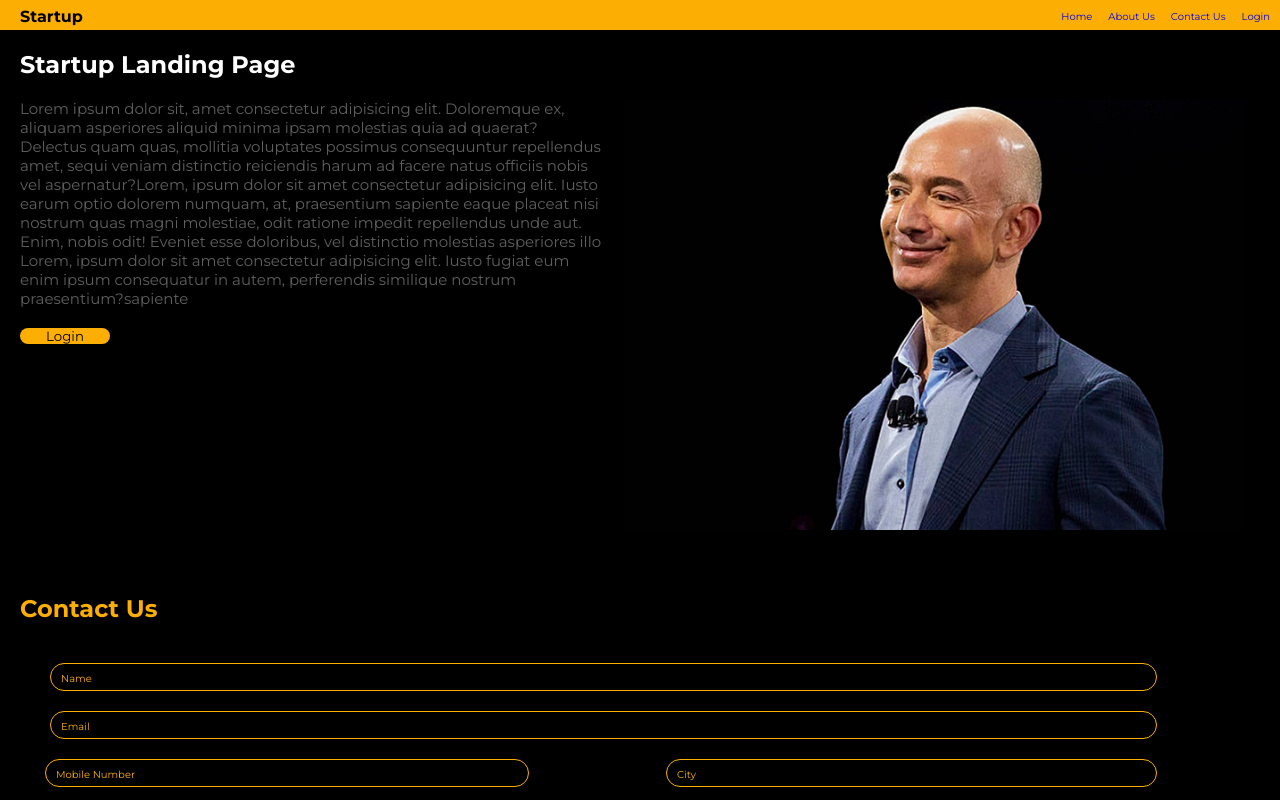
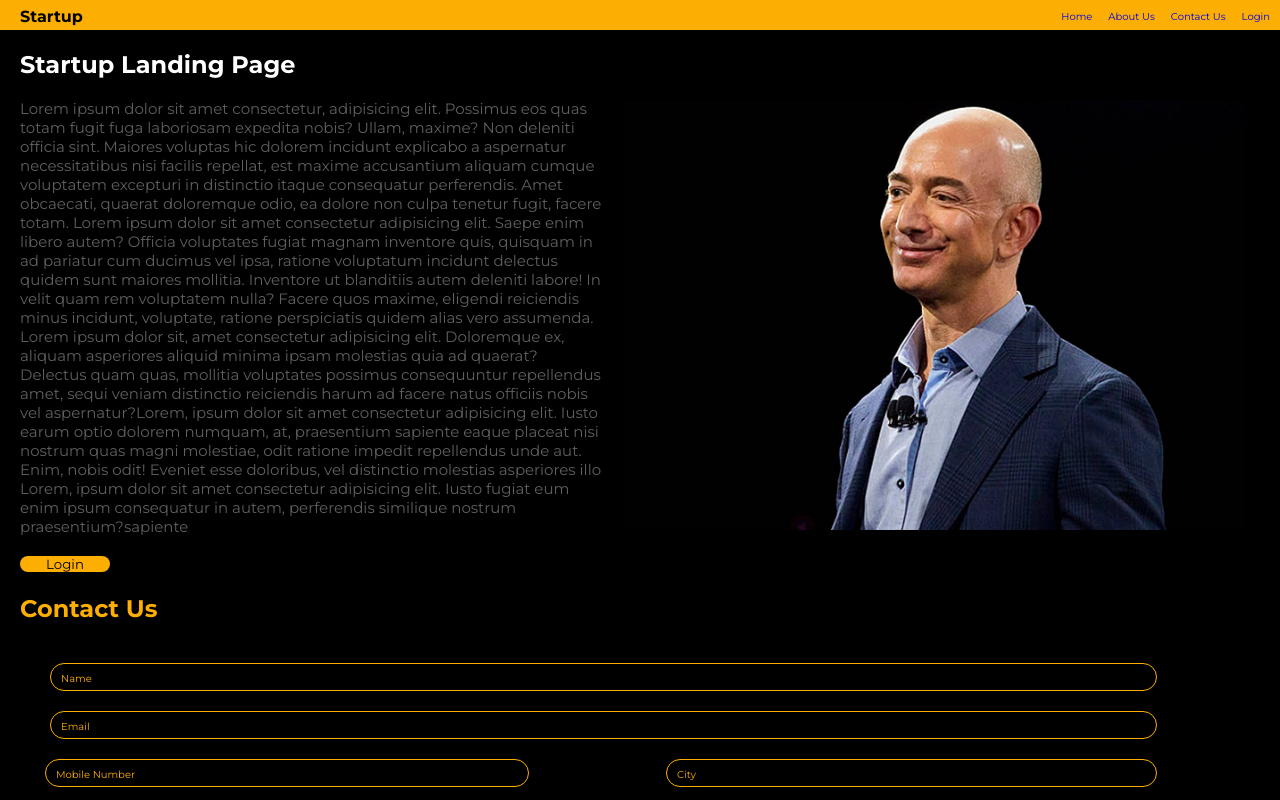
Before and after one commit to subham-20000901/Second-Project, a plain HTML site: page index.html in a window 1280 px wide. Shown: the top 800 px of the page. Drawn offline with Linux system fonts and the light colour scheme; a web font is replaced by a local one.

Commit message:
Update HTML structure and content for second project

```diff
--- a/index.html
+++ b/index.html
@@ -3,7 +3,7 @@
 <head>
     <meta charset="UTF-8">
     <meta name="viewport" content="width=device-width, initial-scale=1.0">
-    <title>Document</title>
+    <title>Second Project</title>
     <link rel="preconnect" href="https://fonts.googleapis.com">
 <link rel="preconnect" href="https://fonts.gstatic.com" crossorigin>
 <link href="https://fonts.googleapis.com/css2?family=Caveat:wght@400..700&family=Libre+Baskerville:ital,wght@0,400..700;1,400..700&family=Montserrat:ital,wght@0,100..900;1,100..900&family=Playfair+Display:ital,wght@0,400..900;1,400..900&family=Roboto:ital,wght@0,100..900;1,100..900&display=swap" rel="stylesheet">
@@ -28,7 +28,9 @@
             <div class="blog-left">
                 <h2>Startup Landing Page</h2>
                 <div class="para">
-                     <p>Lorem ipsum dolor sit, amet consectetur adipisicing elit. Doloremque ex, aliquam asperiores aliquid minima ipsam molestias quia ad quaerat? Delectus quam quas, mollitia voluptates possimus consequuntur repellendus amet, sequi veniam distinctio reiciendis harum ad facere natus officiis nobis vel aspernatur?Lorem, ipsum dolor sit amet consectetur adipisicing elit. Iusto earum optio dolorem numquam, at, praesentium sapiente eaque placeat nisi nostrum quas magni molestiae, odit ratione impedit repellendus unde aut. Enim, nobis odit! Eveniet esse doloribus, vel distinctio molestias asperiores illo Lorem, ipsum dolor sit amet consectetur adipisicing elit. Iusto fugiat eum enim ipsum consequatur in autem, perferendis similique nostrum praesentium?sapiente
+                     <p>Lorem ipsum dolor sit amet consectetur, adipisicing elit. Possimus eos quas totam fugit fuga laboriosam expedita nobis? Ullam, maxime? Non deleniti officia sint. Maiores voluptas hic dolorem incidunt explicabo a aspernatur necessitatibus nisi facilis repellat, est maxime accusantium aliquam cumque voluptatem excepturi in distinctio itaque consequatur perferendis. Amet obcaecati, quaerat doloremque odio, ea dolore non culpa tenetur fugit, facere totam.
+Lorem ipsum dolor sit amet consectetur adipisicing elit. Saepe enim libero autem? Officia voluptates fugiat magnam inventore quis, quisquam in ad pariatur cum ducimus vel ipsa, ratione voluptatum incidunt delectus quidem sunt maiores mollitia. Inventore ut blanditiis autem deleniti labore! In velit quam rem voluptatem nulla? Facere quos maxime, eligendi reiciendis minus incidunt, voluptate, ratione perspiciatis quidem alias vero assumenda.
+                         Lorem ipsum dolor sit, amet consectetur adipisicing elit. Doloremque ex, aliquam asperiores aliquid minima ipsam molestias quia ad quaerat? Delectus quam quas, mollitia voluptates possimus consequuntur repellendus amet, sequi veniam distinctio reiciendis harum ad facere natus officiis nobis vel aspernatur?Lorem, ipsum dolor sit amet consectetur adipisicing elit. Iusto earum optio dolorem numquam, at, praesentium sapiente eaque placeat nisi nostrum quas magni molestiae, odit ratione impedit repellendus unde aut. Enim, nobis odit! Eveniet esse doloribus, vel distinctio molestias asperiores illo Lorem, ipsum dolor sit amet consectetur adipisicing elit. Iusto fugiat eum enim ipsum consequatur in autem, perferendis similique nostrum praesentium?sapiente
                      </p>
                 </div>
 
```
